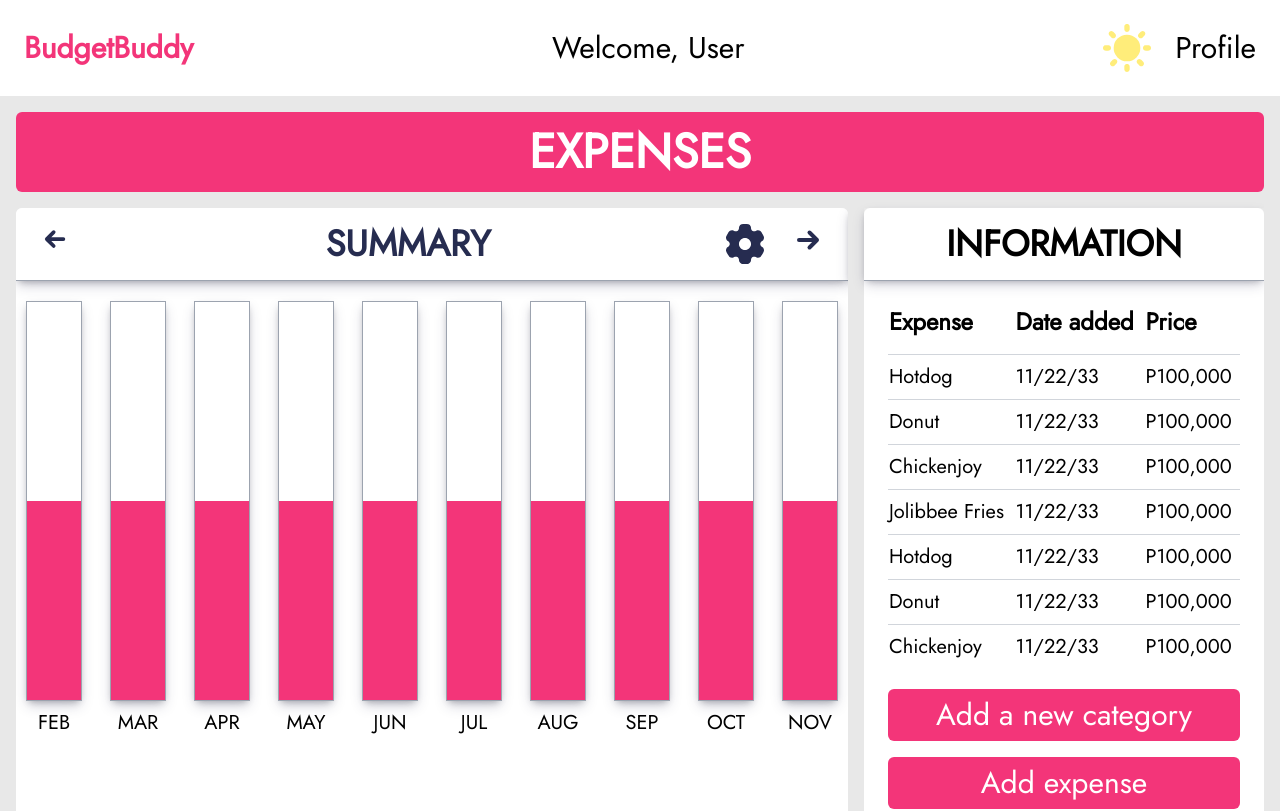
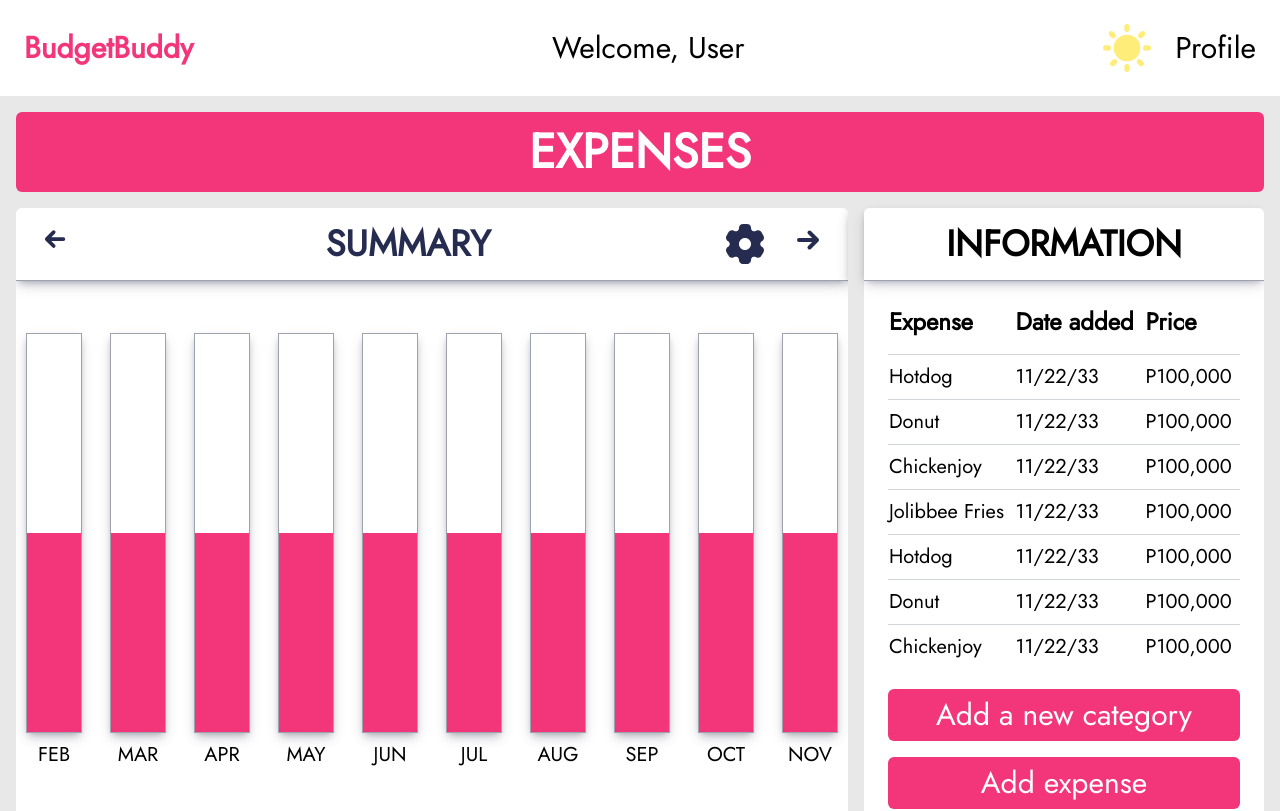
Before and after one commit to boyo23/budget-buddy, a React (Vite) app in the folder client/: page /home in a window 1280 px wide. Shown: the top 811 px of the page. Built offline with nearby package versions, Linux system fonts and the light colour scheme.

Commit message:
Finally fucking fix the expense summary progress bar centered

```diff
--- a/client/src/components/expense-summary/expense-summary.tsx
+++ b/client/src/components/expense-summary/expense-summary.tsx
@@ -3,7 +3,7 @@ import ExpenseCandlesticks from './expense-candlesticks'
 
 export default function ExpenseSummary(props: any) {
   return (
-    <div className={`w-full rounded-md bg-white dark:bg-darkPrimary ${props.className}`}>
+    <div className={`w-full rounded-md bg-white dark:bg-darkPrimary h-full flex flex-col gap-8 ${props.className}`}>
       <ExpenseHeading />
       <div className={`flex justify-center text-black`}>
         <ExpenseCandlesticks />
```
